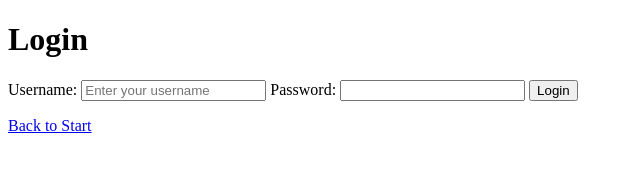
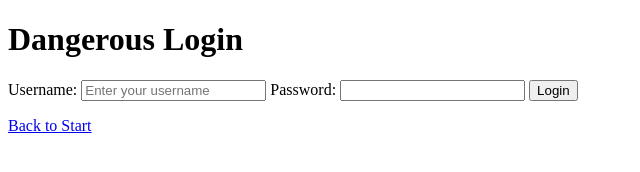
Before and after one commit to ericsawin/ITIS_3200_FinalProject, a website: page public/dangerous-login.html in a window 1280 px wide. Shown: the whole page, without its empty margins (0-640 px from the left). Drawn offline with Linux system fonts and the light colour scheme.

Commit message:
Update dangerous-login.html

```diff
--- a/public/dangerous-login.html
+++ b/public/dangerous-login.html
@@ -6,7 +6,7 @@
   <body>
     <script src="app.js"></script>
     <form id="dangerousLoginForm">
-      <h1>Login</h1>
+      <h1 class="danger-title">Dangerous Login</h1>
 
       <label for="username">Username:</label>
       <input
```
